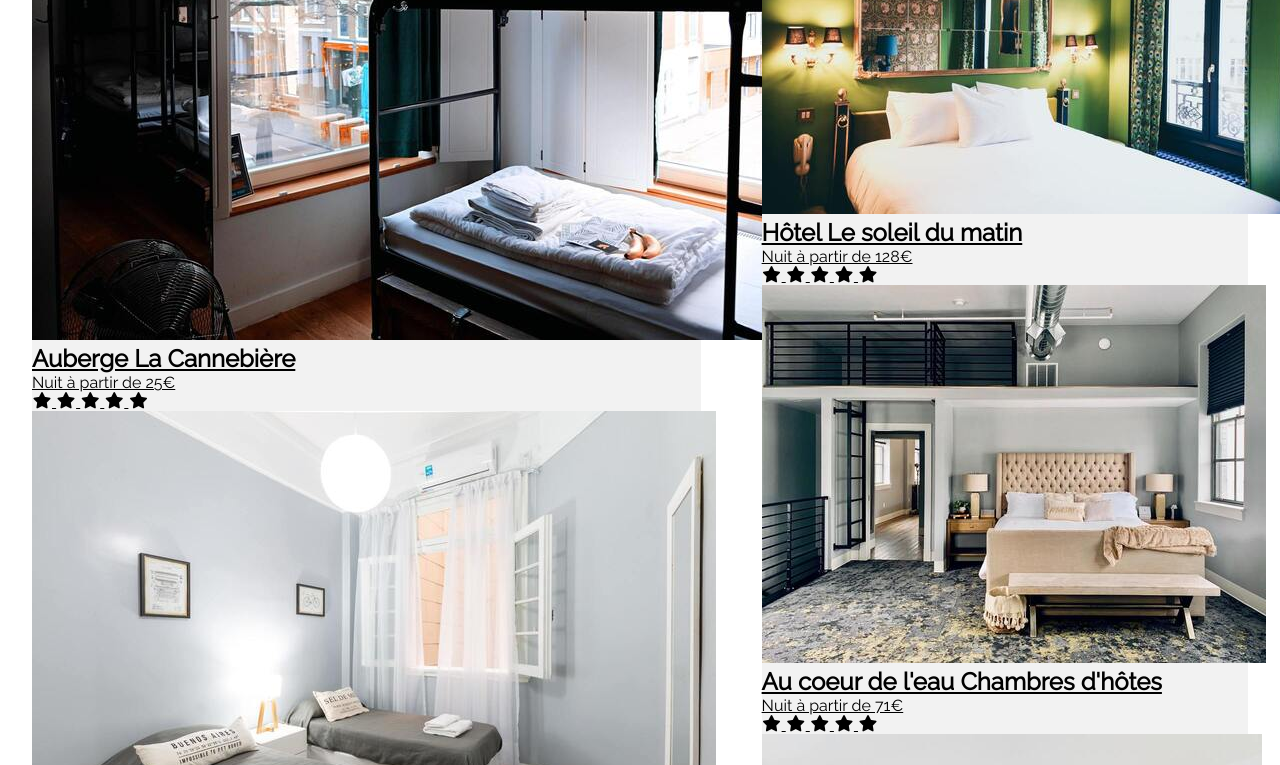
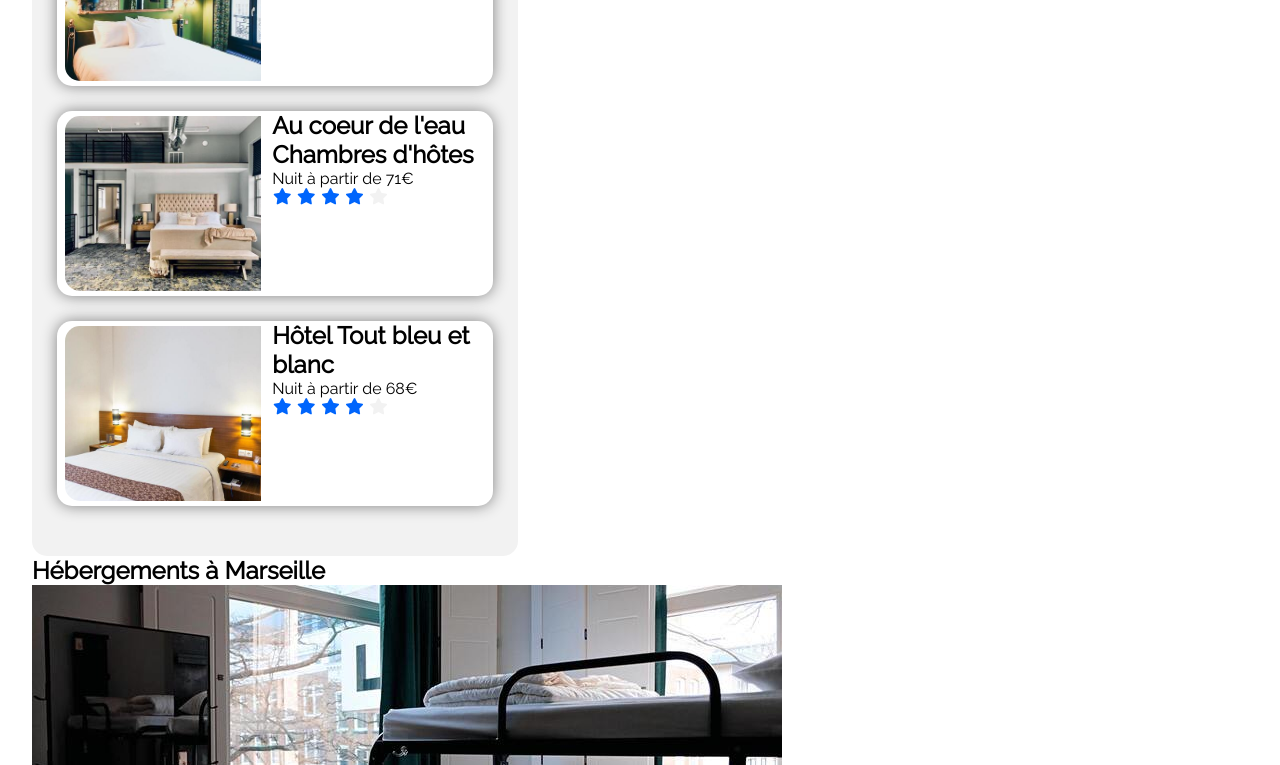
Before and after one commit to Ffedronic/FelixFedronic_2_16022021, a plain HTML site: page html/index.html in a window 1280 px wide. Shown: the part 642-1407 px from the top of the page. Drawn offline with Linux system fonts and the light colour scheme.

Commit message:
intégration des cartes du block les plus populaires

```diff
--- a/css/style.css
+++ b/css/style.css
@@ -42,6 +42,14 @@
     list-style-type:none;
     color: black;
     font-family: "raleway";
+}
+
+.blue-1 {
+    color: #0065FC;
+}
+
+.grey-1 {
+    color: #F2F2F2;
 }
 
 .container {
@@ -227,7 +235,7 @@
 }
 
 .search-info__icon {
-    color: #0065FC;
+    color:#0065FC ;
     background-color: white;
     border: 2px #F2F2F2 solid;
     padding: 10px 15px 10px 15px;
@@ -241,22 +249,97 @@
 
 /*hosting blocks*/
 
-#hosting_blocks {
-    display: flex ;
-    flex-direction: row-reverse;
-    justify-content: space-between;
+#hosting {
+    margin-top: 25px;
+    margin-bottom: 25px;
+    box-sizing: border-box;
 }
-
 .most_pop_hosting {
     width: 40%;
     background-color: #F2F2F2;
+    display: flex ;
+    flex-direction: column;
+    border-radius: 15px;
 }
 
-.hosting {
-    width: 55%;
-    background-color: #F2F2F2;
+.most_pop_hosting__group__title {
+    display: flex;
+    flex-direction: row;
+    justify-content: space-between;
+    align-items: center;
+    margin: 20px;
 }
 
+.most_pop_hosting__title {
+    font-weight: bold;
+    font-size: 1.3em;
+}
+
+.most_pop_hosting__icon {
+    font-size: 1.2em;
+}
+
+.most_pop_hosting__card__group {
+    margin: 25px;
+    display: flex;
+    flex-direction: column;
+    justify-content: space-around;
+}
+
+.most_pop_hosting__card {
+    background-color: white;
+    margin-bottom: 25px;
+    box-shadow: 0px 0px 15px grey;
+    border-radius: 15px;
+    width: auto;
+}
+
+.most_pop_hosting__card a {
+    display: flex;
+    flex-direction: row;
+    justify-content: space-around;
+    text-decoration: none ;
+}
+
+.most_pop_hosting__card__image {
+    overflow: hidden;
+    width: 45% ;
+    height: 175px;
+    margin: 5px;
+    border-radius: 15px 0px 0px 15px;
+    position: relative;
+}
+
+.most_pop_hosting__card__image img {
+    width: 100%;
+    height: 175px;
+    object-fit : cover;
+    object-position: 50% 50%;
+}
+
+.most_pop_hosting__card__body {
+    width: 50%;
+}
+
+.most_pop_hosting__card__title {
+
+}
+
+.most_pop_hosting__card__footer {
+
+}
+
+.most_pop_hosting__card__description {
+
+}
+
+.most_pop_hosting__card__chart {
+
+}
+
+.most_pop_hosting__card__chart__item {
+
+}
 
 /*footer*/
 
--- a/html/index.html
+++ b/html/index.html
@@ -76,76 +76,84 @@
             </aside>
         </header>
         <!--hosting blocks-->
-        <div id="hosting_blocks" class="border red">
+        <div id="hosting" class="border red">
             <!--most popular hosting-->
             <section class="most_pop_hosting border green">
                 <div class="most_pop_hosting__group__title border blue">
                     <h2 class="most_pop_hosting__title border orange">Les plus populaires</h2>
                     <i class="most_pop_hosting__icon fas fa-chart-line border orange"></i>
                 </div>
+                <div class="most_pop_hosting__card__group border blue">
                     <!--most_pop_hosting__card-->
-                <article class="most_pop_hosting__card border blue">
+                    <article class="most_pop_hosting__card border orange">
                         <a href="">
-                        <img class="most_pop_hosting__card__image border orange" src="/images/hebergements/4_small/emile-guillemot-Bj_rcSC5XfE-unsplash.jpg" alt="">
-                        <div class="most_pop_hosting__card__body border orange">
-                            <header class="border magenta">
+                            <div class="most_pop_hosting__card__image border magenta">
+                                <img src="/images/hebergements/4_small/emile-guillemot-Bj_rcSC5XfE-unsplash.jpg" alt="">
+                            </div>
+                            <div class="most_pop_hosting__card__body border magenta">
+                                <header class="border grey">
                                     <h2 class="most_pop_hosting__card__title">Hôtel Le soleil du matin</h2>
                                 </header>
-                            <footer class="most_pop_hosting__card__footer border magenta">
-                                <p class="most_pop_hosting__card__description border grey">Nuit à partir de 128€</p>
-                                <div class="most_pop_hosting__card__chart border grey">
-                                    <i class="most_pop_hosting__card__chart__item fas fa-star"></i>
-                                    <i class="most_pop_hosting__card__chart__item fas fa-star"></i>
-                                    <i class="most_pop_hosting__card__chart__item fas fa-star"></i>
-                                    <i class="most_pop_hosting__card__chart__item fas fa-star"></i>
-                                    <i class="most_pop_hosting__card__chart__item fas fa-star"></i>
+                                <footer class="most_pop_hosting__card__footer border grey">
+                                    <p class="most_pop_hosting__card__description border brown">Nuit à partir de 128€</p>
+                                    <div class="most_pop_hosting__card__chart border brown">
+                                        <i class="most_pop_hosting__card__chart__item blue-1 fas fa-star"></i>
+                                        <i class="most_pop_hosting__card__chart__item blue-1 fas fa-star"></i>
+                                        <i class="most_pop_hosting__card__chart__item blue-1 fas fa-star"></i>
+                                        <i class="most_pop_hosting__card__chart__item blue-1 fas fa-star"></i>
+                                        <i class="most_pop_hosting__card__chart__item blue-1 fas fa-star"></i>
                                     </div>
                                 </footer>
                             </div>
                         </a>
                     </article>
                     <!--most_pop_hosting__card-->
-                <article class="most_pop_hosting__card border blue">
+                    <article class="most_pop_hosting__card border orange">
                         <a href="">
-                        <img class="most_pop_hosting__card__image border orange" src="/images/hebergements/4_small/aw-creative-VGs8z60yT2c-unsplash.jpg" alt="">
-                        <div class="most_pop_hosting__card__body border orange">
-                            <header class="border magenta">
+                            <div class="most_pop_hosting__card__image border magenta">
+                                <img src="/images/hebergements/4_small/aw-creative-VGs8z60yT2c-unsplash.jpg"" alt="">
+                            </div>
+                            <div class="most_pop_hosting__card__body border magenta">
+                                <header class="border grey">
                                     <h2 class="most_pop_hosting__card__title">Au coeur de l'eau Chambres d'hôtes</h2>
                                 </header>
-                            <footer class="most_pop_hosting__card__footer border magenta">
-                                <p class="most_pop_hosting__card__description border grey">Nuit à partir de 71€</p>
-                                <div class="most_pop_hosting__card__chart border grey">
-                                    <i class="most_pop_hosting__card__chart__item fas fa-star"></i>
-                                    <i class="most_pop_hosting__card__chart__item fas fa-star"></i>
-                                    <i class="most_pop_hosting__card__chart__item fas fa-star"></i>
-                                    <i class="most_pop_hosting__card__chart__item fas fa-star"></i>
-                                    <i class="most_pop_hosting__card__chart__item fas fa-star"></i>
+                                <footer class="most_pop_hosting__card__footer border grey">
+                                    <p class="most_pop_hosting__card__description border brown">Nuit à partir de 71€</p>
+                                    <div class="most_pop_hosting__card__chart border brown">
+                                        <i class="most_pop_hosting__card__chart__item blue-1 fas fa-star"></i>
+                                        <i class="most_pop_hosting__card__chart__item blue-1 fas fa-star"></i>
+                                        <i class="most_pop_hosting__card__chart__item blue-1 fas fa-star"></i>
+                                        <i class="most_pop_hosting__card__chart__item blue-1 fas fa-star"></i>
+                                        <i class="most_pop_hosting__card__chart__item grey-1 fas fa-star"></i>
                                     </div>
                                 </footer>
                             </div>
                         </a>
                     </article>
                     <!--most_pop_hosting__card-->
-                <article class="most_pop_hosting__card border blue">
+                    <article class="most_pop_hosting__card border orange">
                         <a href="">
-                        <img class="most_pop_hosting__card__image border orange" src="/images/hebergements/4_small/febrian-zakaria-sjvU0THccQA-unsplash.jpg" alt="">
-                        <div class="most_pop_hosting__card__body border orange">
-                            <header class="border magenta">
+                            <div class="most_pop_hosting__card__image border magenta">
+                                <img src="/images/hebergements/4_small/febrian-zakaria-sjvU0THccQA-unsplash.jpg" alt="">
+                            </div>
+                            <div class="most_pop_hosting__card__body border magenta">
+                                <header class="border grey">
                                     <h2 class="most_pop_hosting__card__title">Hôtel Tout bleu et blanc</h2>
                                 </header>
-                            <footer class="most_pop_hosting__card__footer border magenta">
-                                <p class="most_pop_hosting__card__description border grey">Nuit à partir de 68€</p>
-                                <div class="most_pop_hosting__card__chart border grey">
-                                    <i class="most_pop_hosting__card__chart__item fas fa-star"></i>
-                                    <i class="most_pop_hosting__card__chart__item fas fa-star"></i>
-                                    <i class="most_pop_hosting__card__chart__item fas fa-star"></i>
-                                    <i class="most_pop_hosting__card__chart__item fas fa-star"></i>
-                                    <i class="most_pop_hosting__card__chart__item fas fa-star"></i>
+                                <footer class="most_pop_hosting__card__footer border grey">
+                                    <p class="most_pop_hosting__card__description border brown">Nuit à partir de 68€</p>
+                                    <div class="most_pop_hosting__card__chart border brown">
+                                        <i class="most_pop_hosting__card__chart__item blue-1 fas fa-star"></i>
+                                        <i class="most_pop_hosting__card__chart__item blue-1 fas fa-star"></i>
+                                        <i class="most_pop_hosting__card__chart__item blue-1 fas fa-star"></i>
+                                        <i class="most_pop_hosting__card__chart__item blue-1 fas fa-star"></i>
+                                        <i class="most_pop_hosting__card__chart__item grey-1 fas fa-star"></i>
                                     </div>
                                 </footer>
                             </div>
                         </a>
                     </article>
+                </div>
             </section>
             <!--hosting-->
             <section class="hosting border green">
@@ -282,7 +290,7 @@
             </section>
         </div>
         <!--activity section-->
-        <section class="activity__block border red">
+        <section id="activity" class="activity__block border red">
             <h2 class="activity__block__title border green">Activités à Marseille</h2>
             <div class="activity__card__group border green">
                 <!--activity card-->
```
Also changed, not shown: 2 other files. Lines whose indentation alone changed are shown as unchanged.
